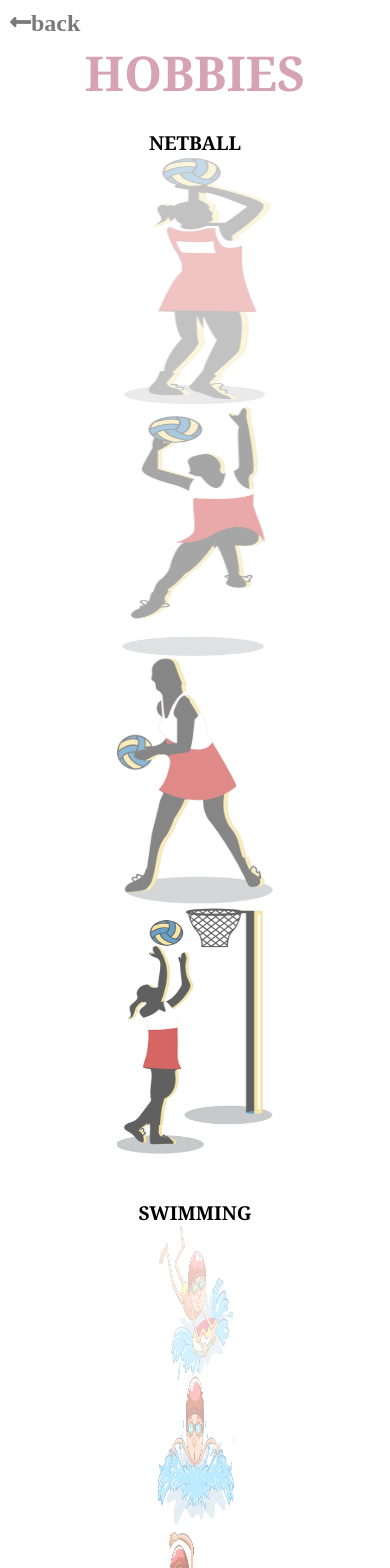
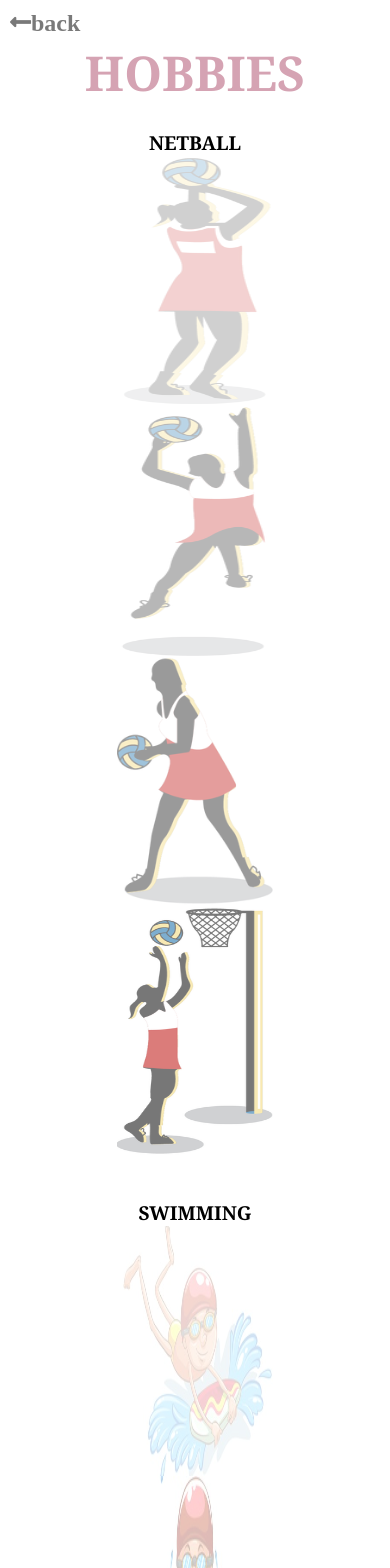
Before and after one commit to rabee-jaramani/Christina_portfolio, a React (Create React App) app: page /hobbies in a window 390 px wide. Shown: the top 1568 px of the page. Built offline with nearby package versions, Linux system fonts and the light colour scheme; a web font is replaced by a local one.

Commit message:
Update hobbies.css

```diff
--- a/src/hobbies.css
+++ b/src/hobbies.css
@@ -54,13 +54,7 @@
     margin-left: 50%;
     transform: translate(-50%);
   }
-  .swim1,
-  .swim2,
-  .swim3,
-  .swim4 {
-    height: 150px;
-    width: 20%;
-  }
+
   .hobby-title {
     font-size: 1.2rem;
     width: 100%;
```
